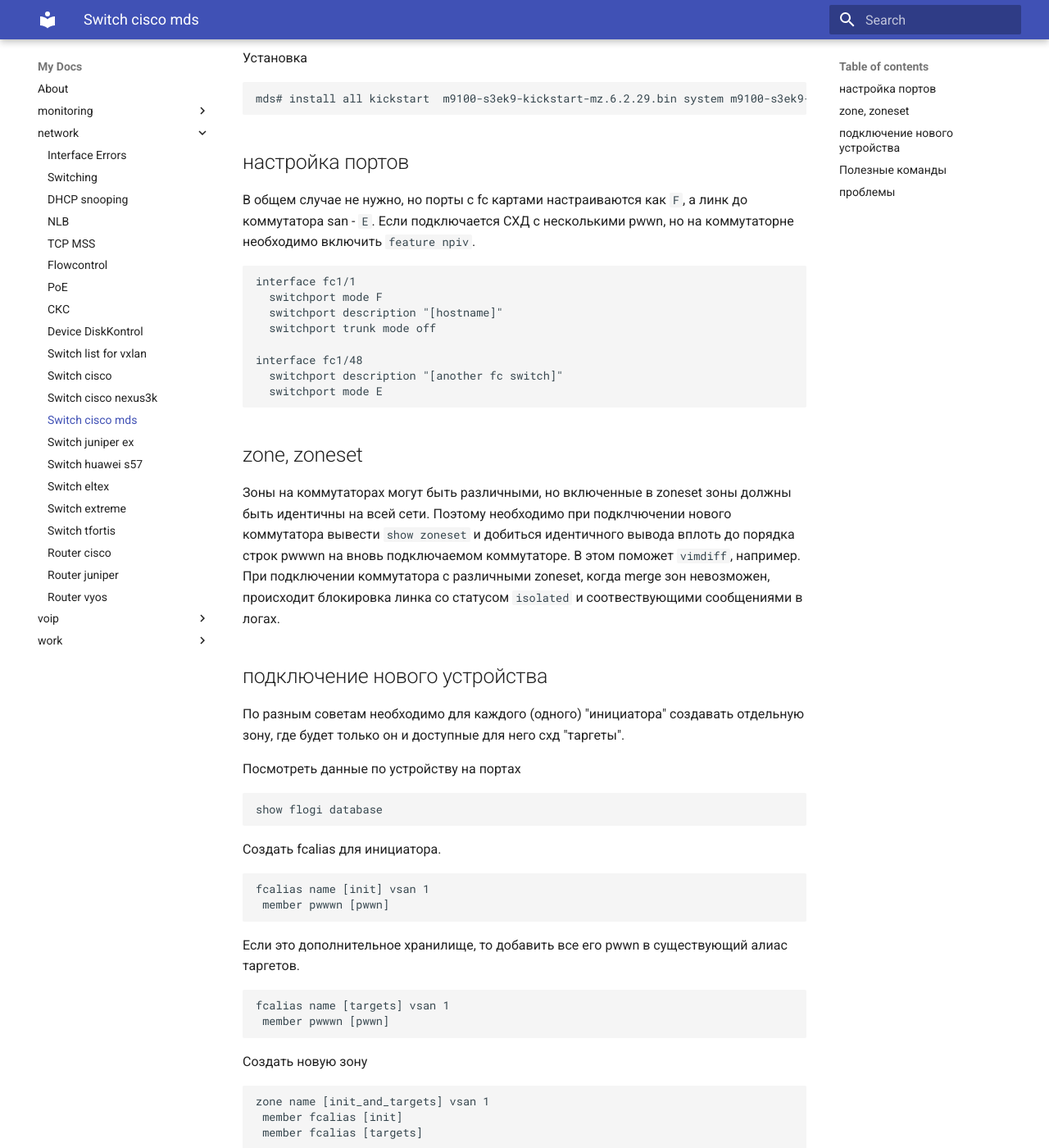
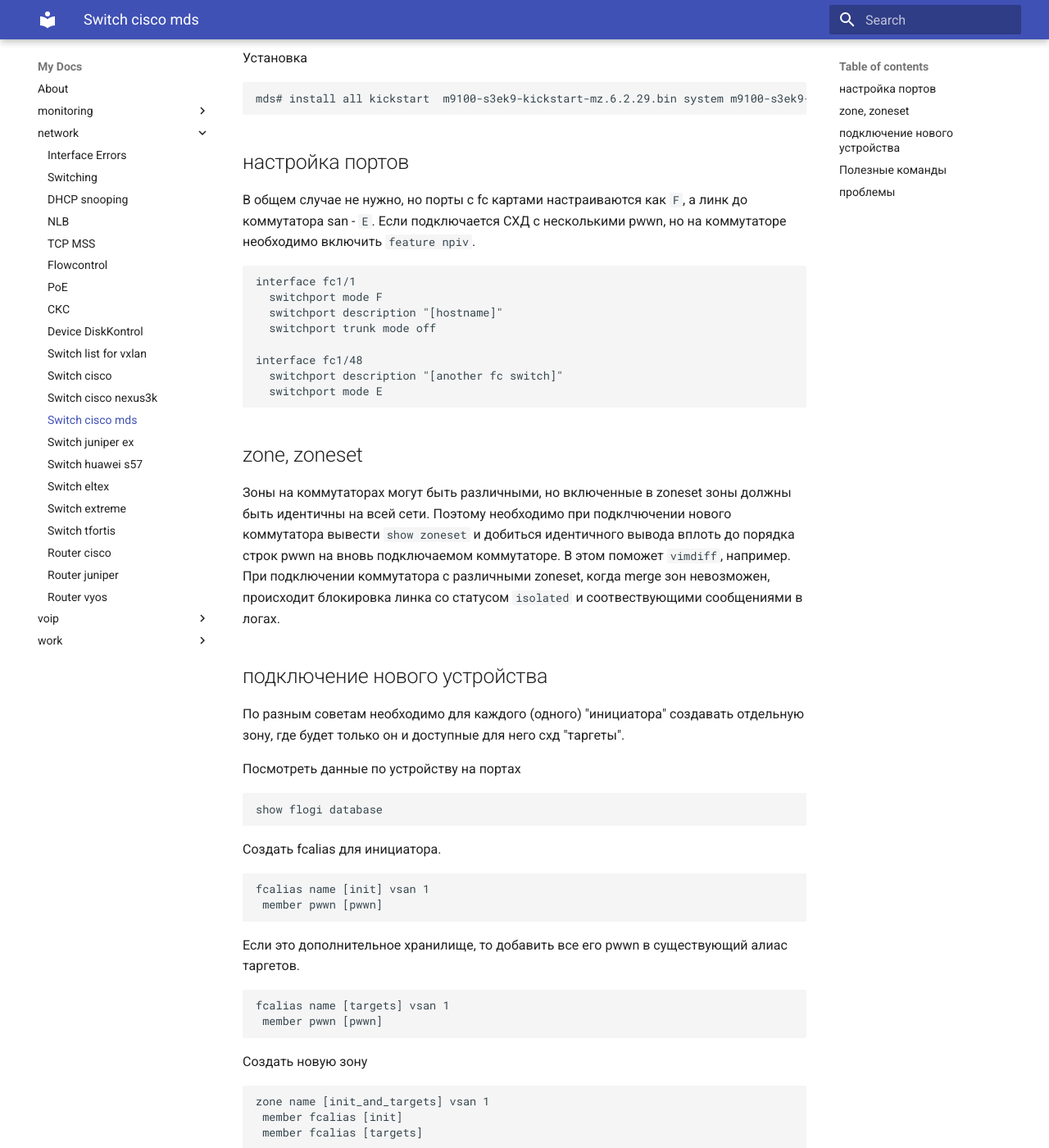
Before and after one commit to v98765/v98765.github.io, an MkDocs documentation site: the page built from docs/network/mds.md, in a window 1280 px wide and 1400 px high, scrolled down 1651 px. Shown: the whole window at 82% size. Built offline with MkDocs 1.6.1 and Material for MkDocs 9.7.7, drawn with Linux system fonts in a browser that asks for light colours; some of the changed text lies outside the part shown.

Commit message:
network/mds.md fix typo

````diff
--- a/docs/network/mds.md
+++ b/docs/network/mds.md
@@ -66,7 +66,7 @@
 ## настройка портов
 
 В общем случае не нужно, но порты с fc картами настраиваются как `F`, а линк до коммутатора san - `E`.
-Если подключается СХД с несколькими pwwn, но на коммутаторне необходимо включить `feature npiv`.
+Если подключается СХД с несколькими pwwn, но на коммутаторе необходимо включить `feature npiv`.
 ```text
 interface fc1/1
   switchport mode F
@@ -81,7 +81,7 @@
 ## zone, zoneset
 
 Зоны на коммутаторах могут быть различными, но включенные в zoneset зоны должны быть идентичны на всей сети.
-Поэтому необходимо при подклчючении нового коммутатора вывести `show zoneset` и добиться идентичного вывода вплоть до порядка строк pwwwn на вновь подключаемом коммутаторе.
+Поэтому необходимо при подклчючении нового коммутатора вывести `show zoneset` и добиться идентичного вывода вплоть до порядка строк pwwn на вновь подключаемом коммутаторе.
 В этом поможет `vimdiff`, например. При подключении коммутатора с различными zoneset, когда merge зон невозможен,
 происходит блокировка линка со статусом `isolated` и соотвествующими сообщениями в логах.
 
@@ -96,12 +96,12 @@
 Создать fcalias для инициатора.
 ```text
 fcalias name [init] vsan 1
- member pwwwn [pwwn]
+ member pwwn [pwwn]
 ```
 Если это дополнительное хранилище, то добавить все его pwwn в существующий алиас таргетов.
 ```text
 fcalias name [targets] vsan 1
- member pwwwn [pwwn]
+ member pwwn [pwwn]
 ```
 Создать новую зону
 ```text
@@ -128,7 +128,7 @@
 Список инициаторов и таргетов. Если нужны только локальные то с `local`
 ```text
 show fcns database
-``
+```
 Прописан ли pwwn. Пусто, если не прописан.
 ```text
 show zone member pwwn [pwwn]
````
